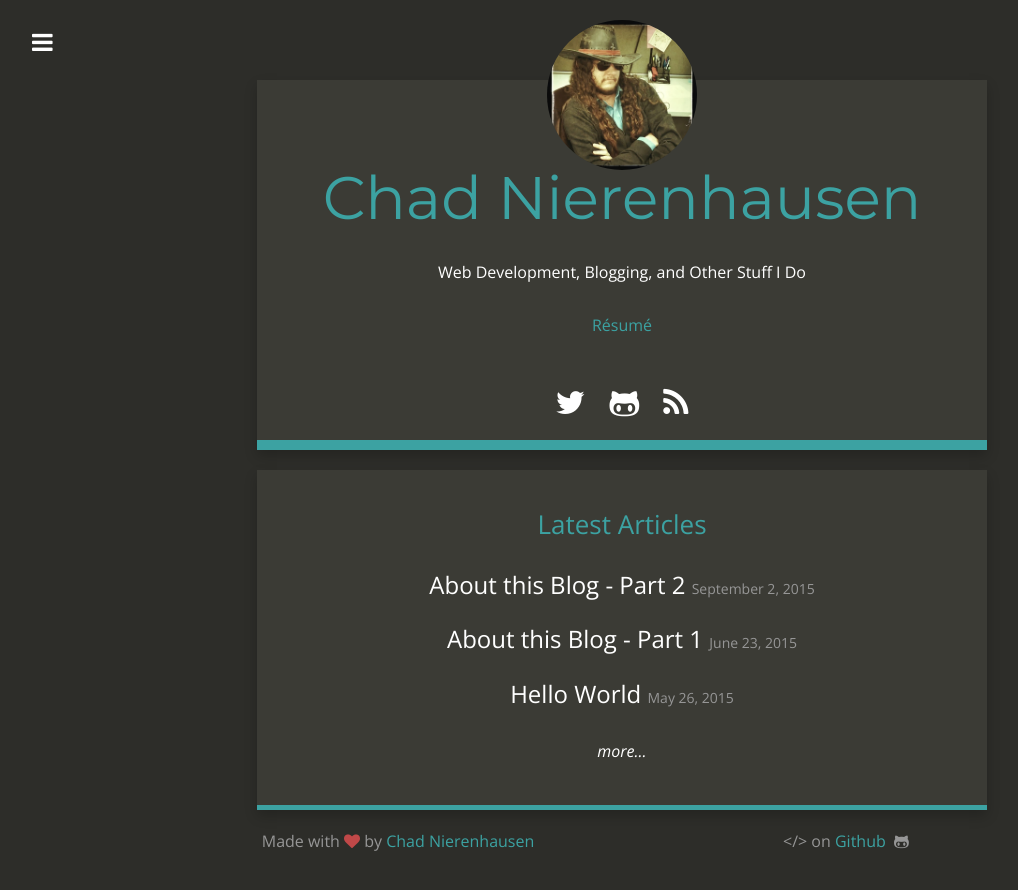
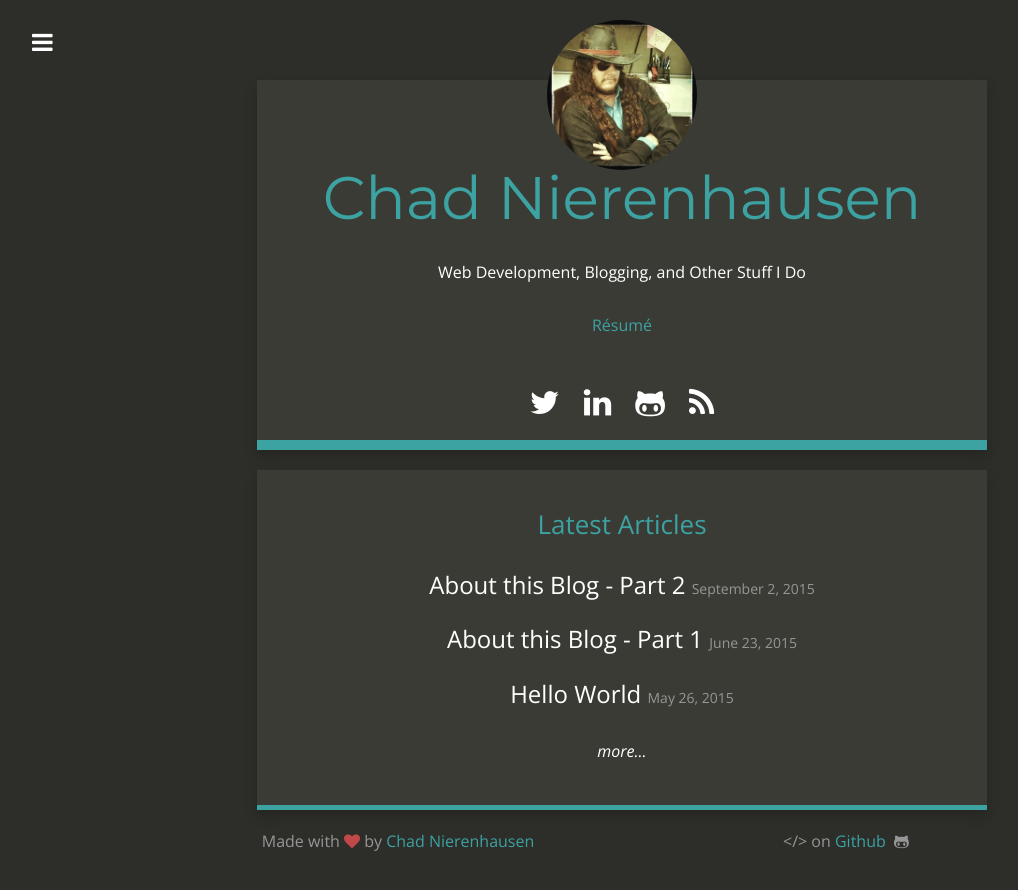
Before and after one commit to cnieren/Blog, a Jekyll site: the page built from index.html, in a window 1280 px wide. Shown: the top 890 px of the page, without its empty margins (18-1036 px from the left). Built offline with Jekyll 4.4.1, drawn with Linux system fonts in a browser that asks for light colours; nearby versions of some CDN libraries.

Commit message:
Added LinkedIn Profile

```diff
--- a/_config.yml
+++ b/_config.yml
@@ -17,7 +17,7 @@
 # Social usernames/URLs
 twitter_username: TheWicker12
 github_username:  cnieren
-linkedin_link:
+linkedin_link: cnieren
 google_plus_link:
 stackoverflow_link:
 
--- a/_includes/header.html
+++ b/_includes/header.html
@@ -9,7 +9,7 @@
     </ul>
     <p class="links">
       {% if site.twitter_username %}<a href="http://www.twitter.com/{{ site.twitter_username }}" target="_new"><i class="fa fa-twitter"></i></a>{% endif %}
-      {% if site.linkedin_link %}<a href="{{ site.linkedin_link }}" target="_new"><i class="fa fa-linkedin"></i></a>{% endif %}
+      {% if site.linkedin_link %}<a href="http://www.linkedin.com/in/{{ site.linkedin_link }}" target="_new"><i class="fa fa-linkedin"></i></a>{% endif %}
       {% if site.google_plus_link %}<a href="{{ site.google_plus_link }}" target="_new"><i class="fa fa-google-plus"></i></a>{% endif %}
       {% if site.github_username %}<a href="https://github.com/{{ site.github_username }}" target="_new"><i class="fa fa-github-alt"></i></a>{% endif %}
       {% if site.stackoverflow_link %}<a href="{{ site.stackoverflow_link }}" target="_new"><i class="fa fa-stack-overflow"></i></a>{% endif %}
--- a/index.html
+++ b/index.html
@@ -24,7 +24,7 @@
 
             <div class="links">
                 {% if site.twitter_username %}<a href="http://www.twitter.com/{{ site.twitter_username }}" target="_new"><i class="fa fa-twitter fa-2x"></i></a>{% endif %}
-                {% if site.linkedin_link %}<a href="{{ site.linkedin_link }}" target="_new"><i class="fa fa-linkedin fa-2x"></i></a>{% endif %}
+                {% if site.linkedin_link %}<a href="https://www.linkedin.com/in/{{ site.linkedin_link }}" target="_new"><i class="fa fa-linkedin fa-2x"></i></a>{% endif %}
                 {% if site.google_plus_link %}<a href="{{ site.google_plus_link }}" target="_new"><i class="fa fa-google-plus fa-2x"></i></a>{% endif %}
                 {% if site.github_username %}<a href="https://github.com/{{ site.github_username }}" target="_new"><i class="fa fa-github-alt fa-2x"></i></a>{% endif %}
                 {% if site.stackoverflow_link %}<a href="{{ site.stackoverflow_link }}" target="_new"><i class="fa fa-stack-overflow fa-2x"></i></a>{% endif %}
```
